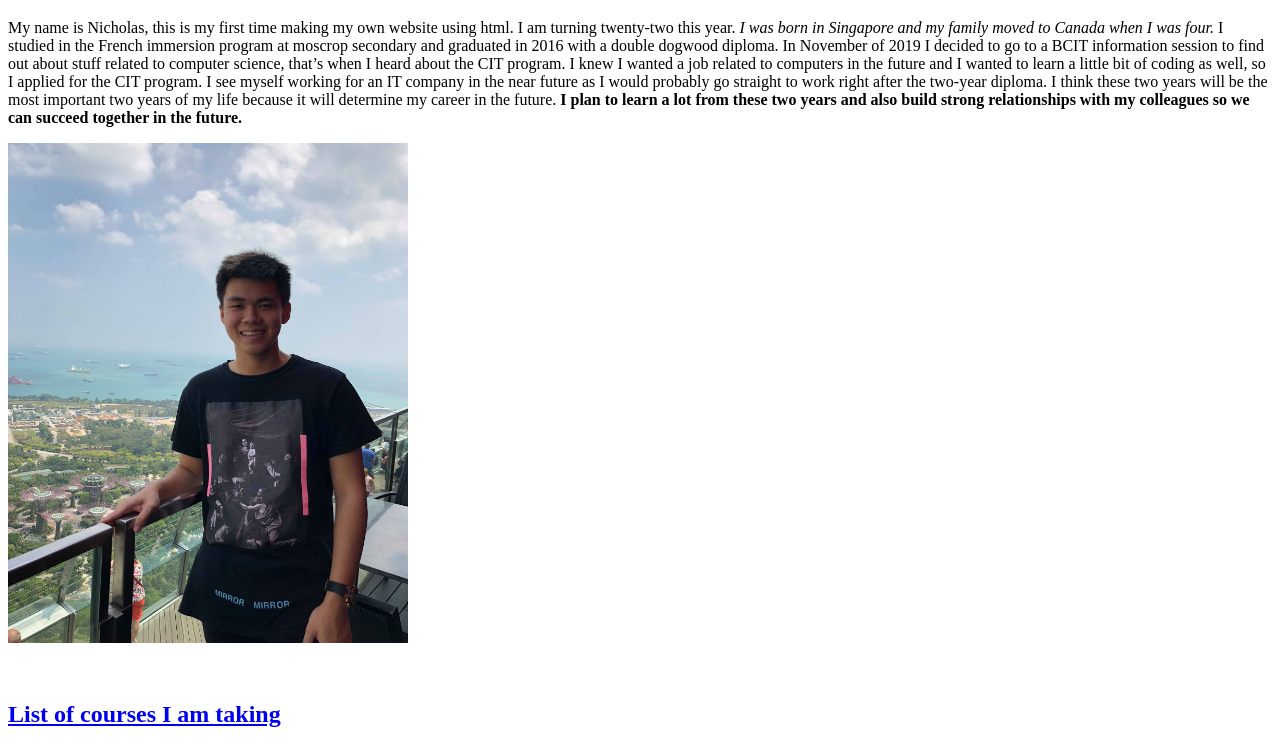
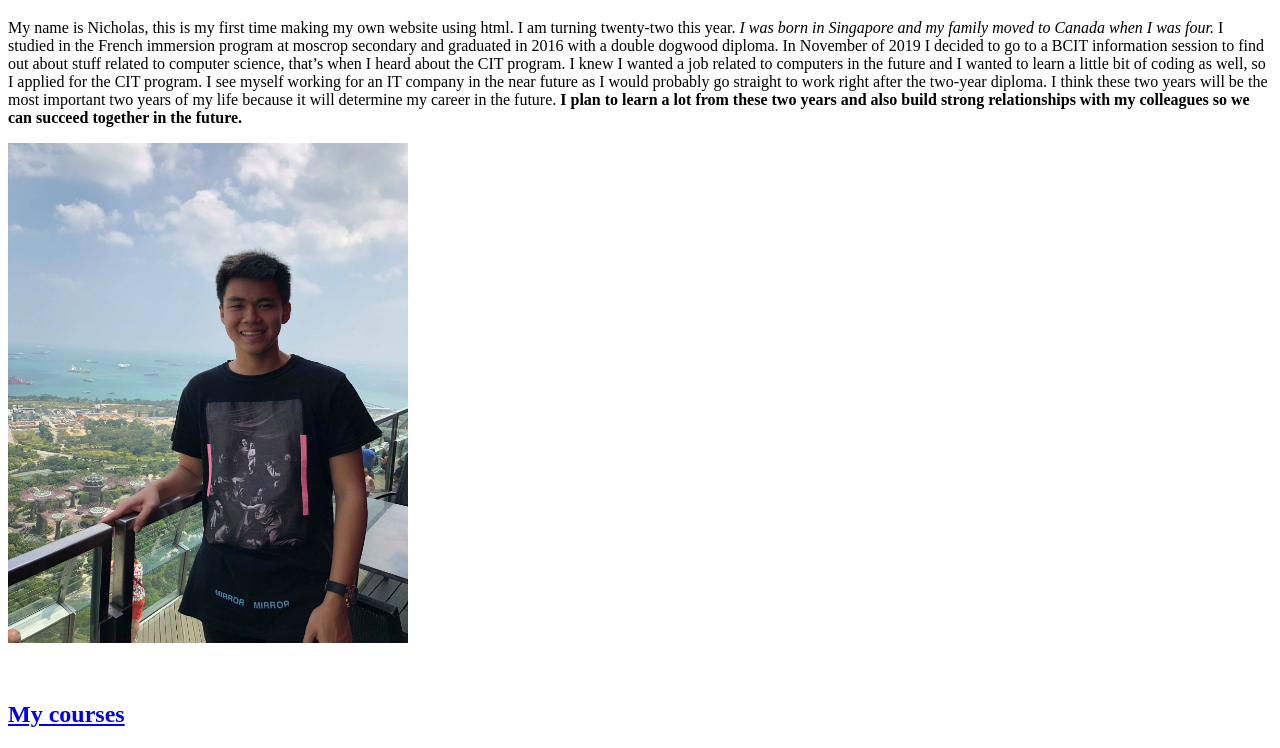
Before and after one commit to nicholasl98/LAB02, a plain HTML site: page personal website/index.html in a window 1280 px wide. Shown: the part 61-809 px from the top of the page. Drawn offline with Linux system fonts and the light colour scheme; files whose address does not match are found by name.

Commit message:
first commit

```diff
--- a/index.html
+++ b/personal website/index.html
@@ -27,7 +27,7 @@
 
     <br>
     <h2>
-        <a href="courses.html" title="My List of Courses">List of courses I am taking</a>
+        <a href="courses.html" title="My Courses">My courses</a>
     </h2>
 
 </body>
```
Also changed, not shown: misc/courses.html (renamed from courses.html).
